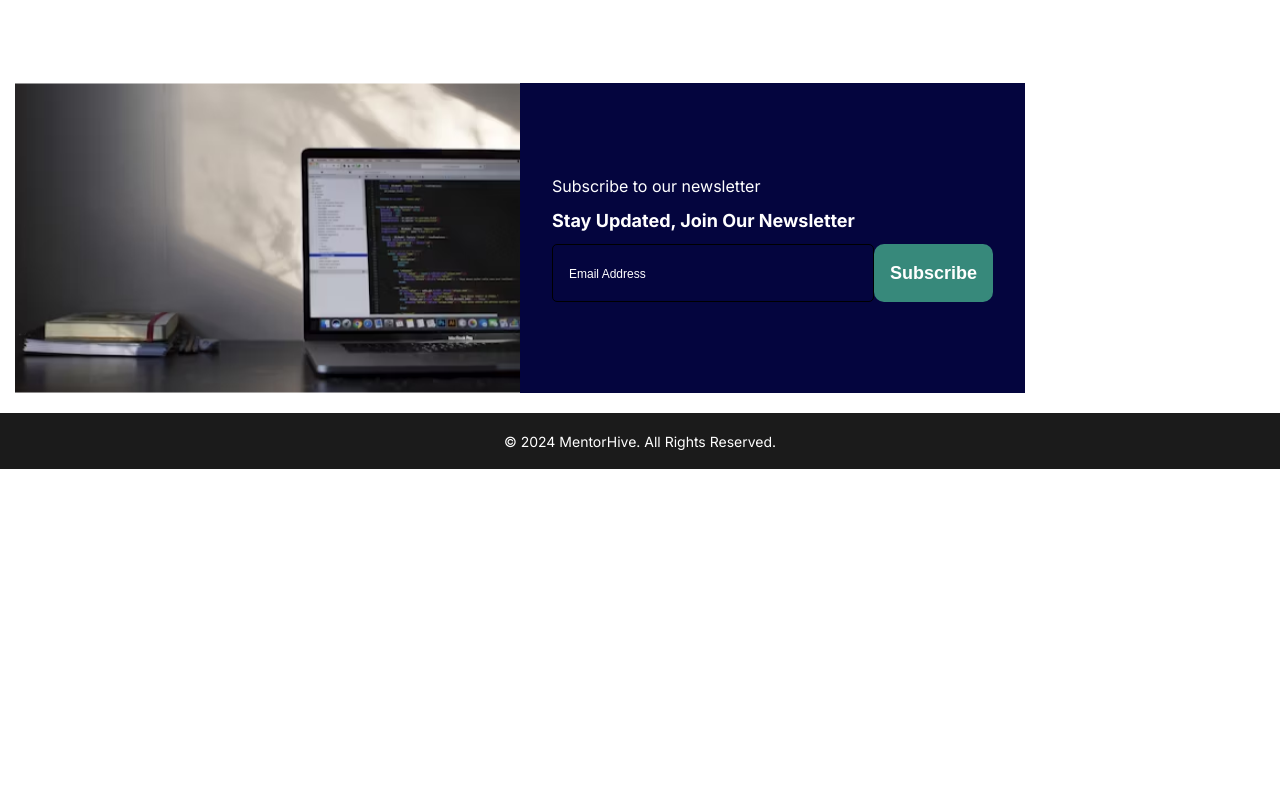
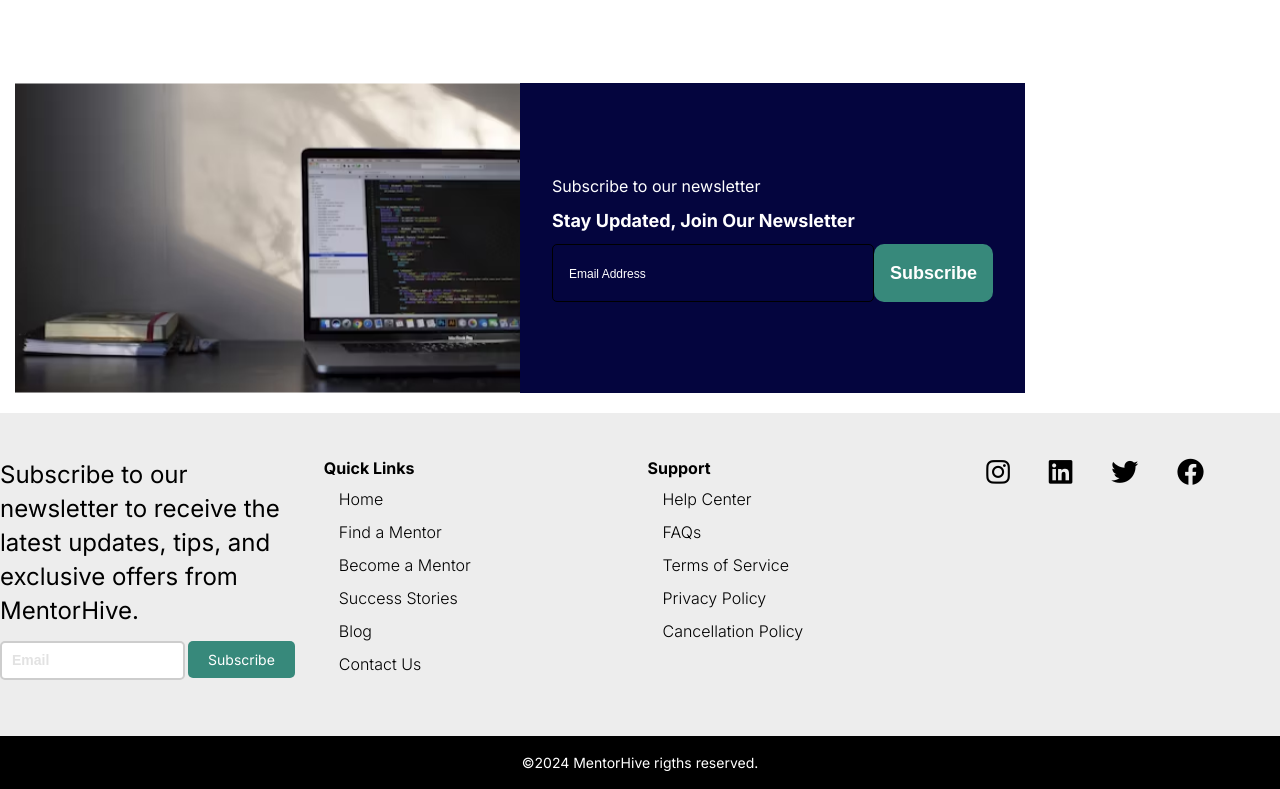
Before and after one commit to YUpappi/MENTORHIVE, a plain HTML site: page contact.html in a window 1280 px wide. Shown: the part 755-1544 px from the top of the page. Before the commit the page ends 1224 px from the top, so only its background shows below. Drawn offline with Linux system fonts and the light colour scheme.

Commit message:
adding footer to contact

```diff
--- a/contact.html
+++ b/contact.html
@@ -139,11 +139,115 @@
         </div>
      </div>
 
-            <div class="confoot">
-                <p>&copy; 2024 MentorHive. All Rights Reserved.</p>
+         <!-- ===================FOOOTER================== -->
+<footer class="footer section">
+    <div class="footer__container grid">
+        <div class="footer__content grid">
+            <div class="footer__data">
+
+                <p class="footer__description">Subscribe to our newsletter to receive the latest updates, tips, and exclusive offers from MentorHive.
+                </p>
+                <div>
+
+                    <form action="">
+                        <input type="text" placeholder="Email">
+                        <a href="" class="footer__btn">Subscribe</a>
+                    </form>
+                </div>
+            </div>
+            <div class="footer__data">
+                <h3 class="footer__subtitle">Quick Links</h3>
+                <ul>
+                    <li class="footer__item">
+                        <a href="#" class="footer__link">
+                            Home
+                        </a>
+                    </li>
+                    <li class="footer__item">
+                        <a href="#" class="footer__link">
+                            Find a Mentor
+                        </a>
+                    </li>
+                    <li class="footer__item">
+                        <a href="#" class="footer__link">
+                            Become a Mentor
+                        </a>
+                    </li>
+                    <li class="footer__item">
+                        <a href="#" class="footer__link">
+                            Success Stories
+                        </a>
+                    </li>
+                    <li class="footer__item">
+                        <a href="#" class="footer__link">
+                            Blog
+                        </a>
+                    </li>
+                    <li class="footer__item">
+                        <a href="#" class="footer__link">
+                            Contact Us
+                        </a>
+                    </li>
+                </ul>
             </div>
 
-    </div>
+            <!-- ==============Support===================== -->
+
+            <div class="footer__data">
+                <h3 class="footer__subtitle">Support</h3>
+                <ul>
+                    <li class="footer__item">
+                        <a href="#" class="footer__link">
+                            Help Center
+                        </a>
+                    </li>
+                    <li class="footer__item">
+                        <a href="#" class="footer__link">
+                            FAQs
+                        </a>
+                    </li>
+                    <li class="footer__item">
+                        <a href="#" class="footer__link">
+                            Terms of Service
+                        </a>
+                    </li>
+                    <li class="footer__item">
+                        <a href="#" class="footer__link">
+                            Privacy Policy
+                        </a>
+                    </li>
+                    <li class="footer__item">
+                        <a href="#" class="footer__link">
+                            Cancellation Policy
+                        </a>
+                    </li>
+                </ul>
+            </div>
+
+            <!-- ===============SOCIAL  LINKS================= -->
+
+
+            <div class="footer__data">
+                <ul>
+                    <li class="footer__item">
+                        <a href="#"><i class="fab fa-instagram social-link"></i></a>
+                            <a href="#"><i class="fab fa-linkedin social-link"></i></a>
+                            <a href="#"><i class="fab fa-twitter social-link"></i></a>
+                            <a href="#"><i class="fab fa-facebook social-link"></i></a>
+                    </li>
+
+                </ul>
+            </div>
+        </div>
+        </div>
+        <div class="footer__rights">
+            <p class="footer__copyright">&copy;2024 MentorHive rigths reserved.</p>
+        </div>
+
+
+</footer>
+
+
     <script src="./JsAssets/mentors.js"></script>
 
 </body>
```
